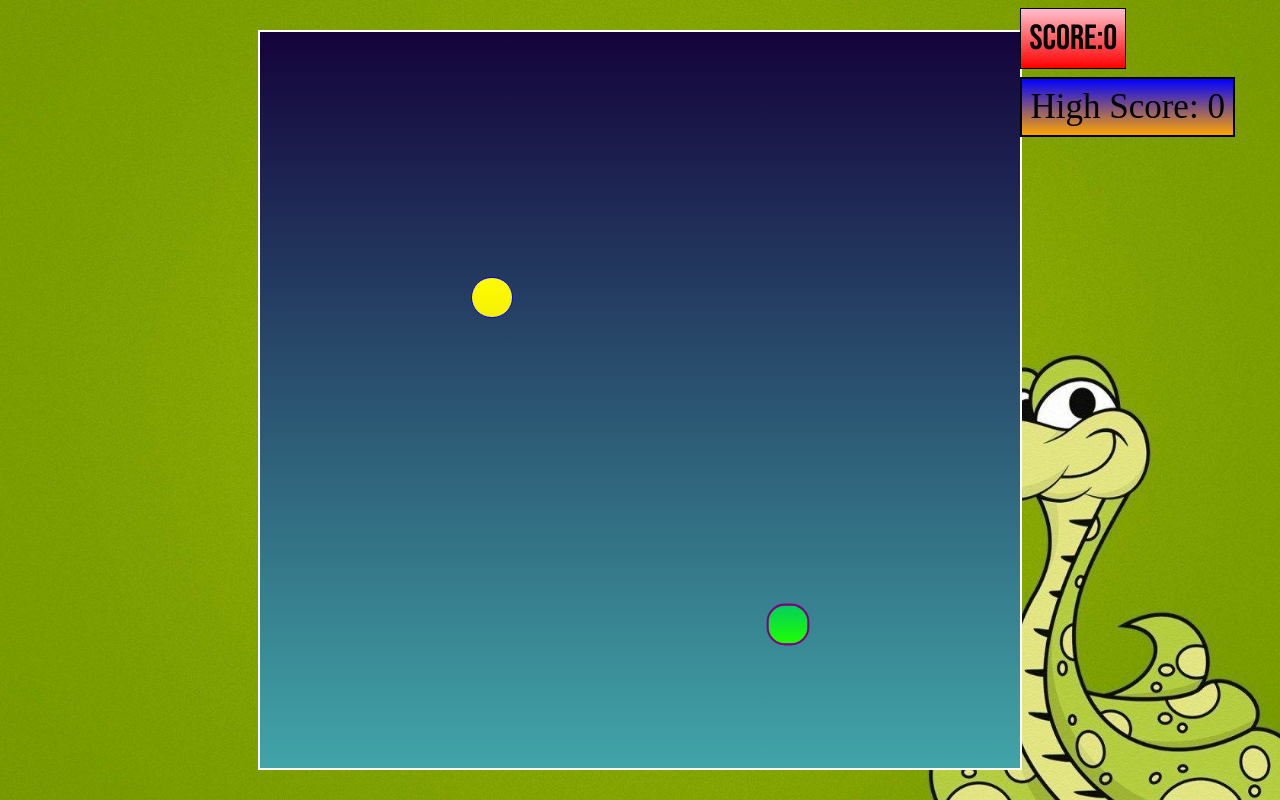
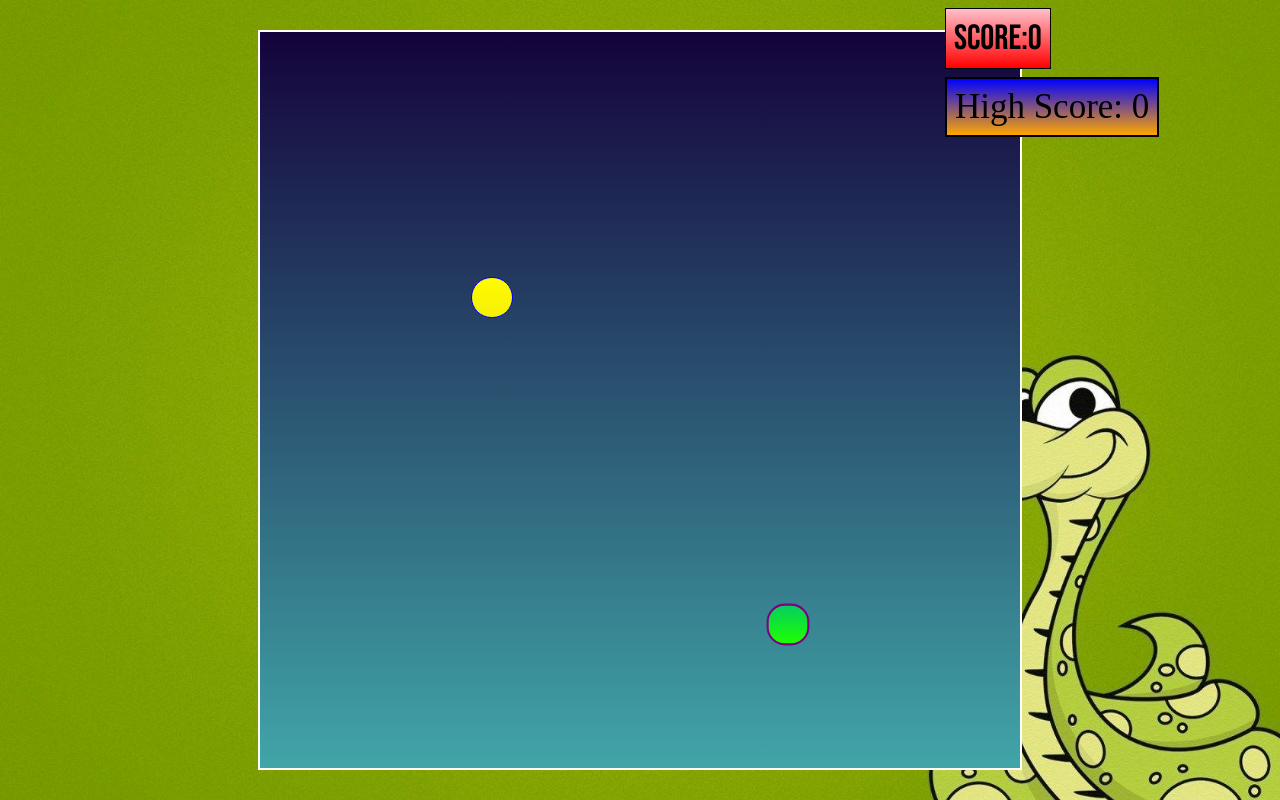
Before and after one commit to TheRitikDubey/Snake-Game, a plain HTML site: page index.html in a window 1280 px wide. Drawn offline with Linux system fonts and the light colour scheme.

Commit message:
Update style.css

```diff
--- a/style.css
+++ b/style.css
@@ -41,7 +41,7 @@
  #scorebox{
      position: absolute;
      top: 8px;
-     left: 27cm;
+     left: 25cm;
      font-size: 35px;
      border: 1px solid black;
      background:linear-gradient(pink , red);
@@ -50,7 +50,7 @@
  }
  #highscore{
      position: absolute;
-     left:27cm;
+     left:25cm;
      top: 77px;
      font-size: 35px;
      border: 2px solid black;
```
